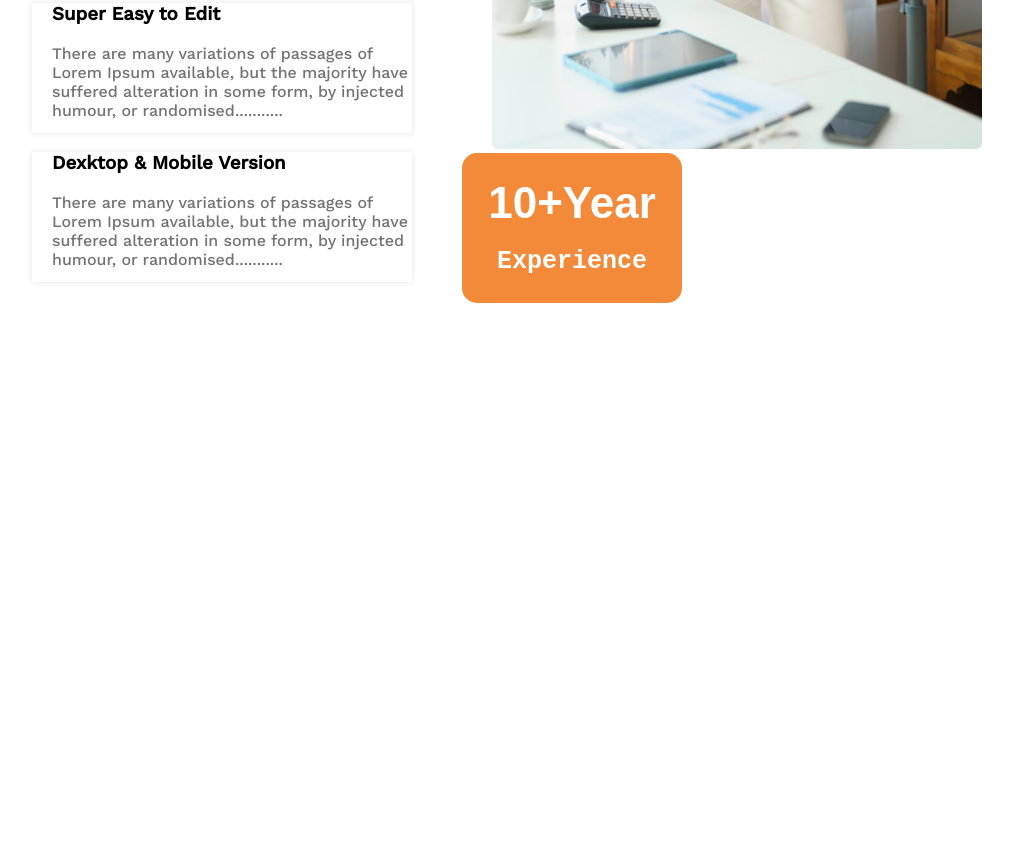
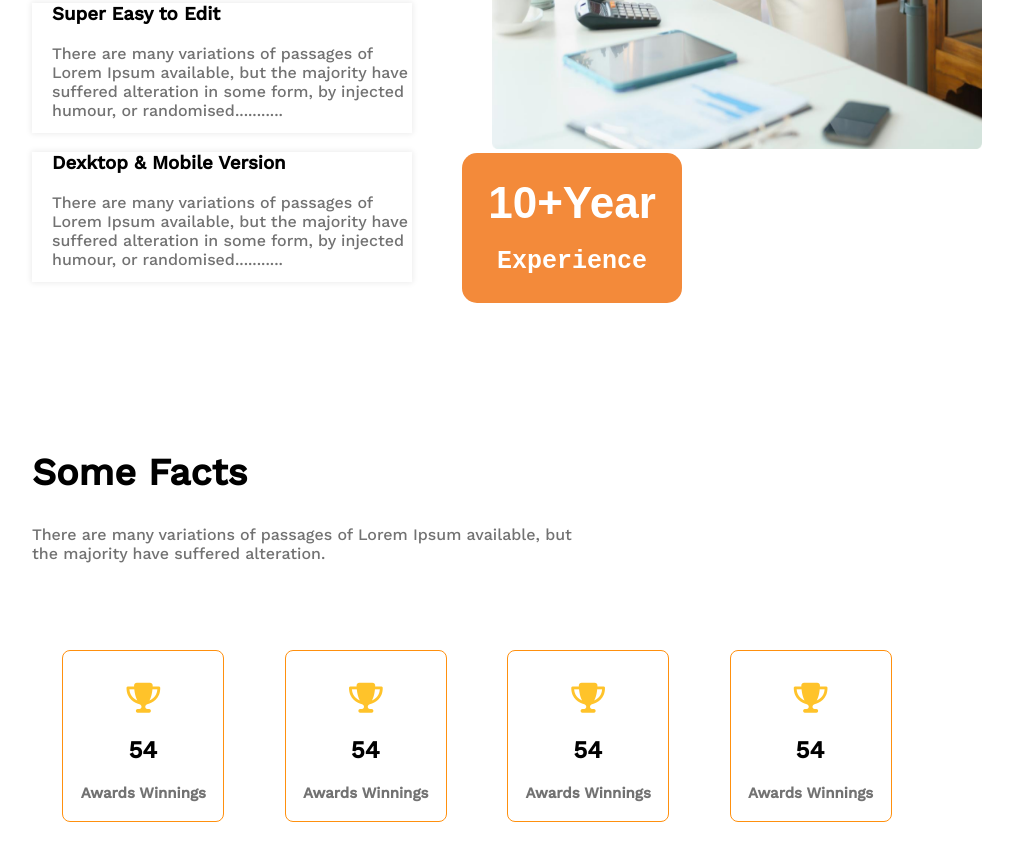
Before and after one commit to soumik004/pg-architects, a plain HTML site: page index.html in a window 1280 px wide. Shown: the part 2153-3003 px from the top of the page, without its empty margins (148-1161 px from the left). Before the commit the page ends 2456 px from the top, so only its background shows below. Drawn offline with nearby package versions, Linux system fonts and the light colour scheme.

Commit message:
some fact part

```diff
--- a/index.html
+++ b/index.html
@@ -5,6 +5,8 @@
     <meta http-equiv="X-UA-Compatible" content="IE=edge">
     <meta name="viewport" content="width=device-width, initial-scale=1.0">
     <title>Architects</title>
+    <!-- awasomefront -->
+    <script src="https://kit.fontawesome.com/caf9e5da16.js" crossorigin="anonymous"></script>
     <!-- ==========style sheet link ============= -->
     <link rel="stylesheet" href="style/style.css">
 </head>
@@ -62,7 +64,8 @@
                 </div>
         </section>
         <!--=============== Features you will love & enjoy  =================-->
-        <section class="container">
+        <section>
+            <div class="container">
             <div class="container-left">
              <div class="container-title">
                 <h1>Features you will </h1>
@@ -145,9 +148,62 @@
 
                </div>
             </div>
+        </div>
         </section>
-    </main>
+        <!--============== some fact part================= -->
+        <section class="fact">
+            <div class="fact-info">
+                <div class="fact-title">
+                    <h1>Some Facts</h1>
+                </div>
+                <div class="fact-pera">
+                    <p>There are many variations of passages of Lorem Ipsum available, but the majority have suffered alteration.</p>
+                </div>
+
+            </div>
+
+        </section>
+        <section class="achieve">
+            <div class="achieve-box">
+                <div class="achieve-icon">
+                    <i class="fa-sharp fa-solid fa-trophy"></i>
+                </div>
+              <div class="achieve-rating">
+               <h1> 54</h1>
+                <p>Awards Winnings</p>
+                </div>
+              </div>
+              <div class="achieve-box">
+                <div class="achieve-icon">
+                    <i class="fa-sharp fa-solid fa-trophy"></i>
+                </div>
+              <div class="achieve-rating">
+               <h1> 54</h1>
+                <p>Awards Winnings</p>
+                </div>
+              </div>
+              <div class="achieve-box">
+                <div class="achieve-icon">
+                    <i class="fa-sharp fa-solid fa-trophy"></i>
+                </div>
+              <div class="achieve-rating">
+               <h1> 54</h1>
+                <p>Awards Winnings</p>
+                </div>
+              </div>
+              <div class="achieve-box">
+                <div class="achieve-icon">
+                    <i class="fa-sharp fa-solid fa-trophy"></i>
+                </div>
+              <div class="achieve-rating">
+               <h1> 54</h1>
+                <p>Awards Winnings</p>
+                </div>
+              </div>
+            </section>
+        </main>
     <footer>
+
     </footer>
 </body>
 </html>
--- a/style/style.css
+++ b/style/style.css
@@ -1,5 +1,6 @@
 
 @import url('https://fonts.googleapis.com/css2?family=Work+Sans:wght@500&display=swap');
+
 /*=================== common style section================   */
 body{
     font-family: 'Work Sans', sans-serif;
@@ -122,7 +123,7 @@ button{
 .container{
     display: flex;
     width: 950px;
-    height: 900px;
+    height: 1170px;
     margin-left: 180px;
 
 }
@@ -180,7 +181,7 @@ button{
 /*================== container right ================ */
 .container-right{
     width: 630px;
-    height: 900px;
+    height: 1000px;
     margin-top: 100px;
 
 }
@@ -205,3 +206,56 @@ button{
 .bnt-style{
     font-size: 25px;
 }
+/* ==================style for footer ====================== */
+.facts{
+    background-color: #FF900E;
+    margin: 25px;
+    border: 2px solid rgb(231, 48, 12);
+}
+.fact-info{
+    width: 542px;
+    height: 200px;
+    margin-left: 180px;
+}
+.fact-title{
+    font-weight: 700;
+    font-size: 25px;
+
+}
+.fact-pera{
+    font-weight: 400;
+    font-size: 16px;
+    color: #727272;
+
+}
+/* ===================style for achieve ================= */
+.achieve{
+    display: flex;
+    width: 950px;
+    height: 200px;
+    margin-left: 150px;
+    justify-content: space-evenly;
+}
+.achieve-box{
+    width: 160px;
+    height: 170px;
+    border: 1px solid #FF900E;
+    border-radius: 8px;
+
+}
+.achieve-icon{
+    font-size: 30px;
+    text-align: center;
+    margin-top: 30px;
+    color: rgb(255, 195, 42);
+}
+.achieve-box h1{
+    display: flex;
+    margin-left: 65px;
+}
+.achieve-box p{
+    text-align: center;
+    font-weight: 600;
+    font-size: 15px;
+    color: #727272;
+}
```
